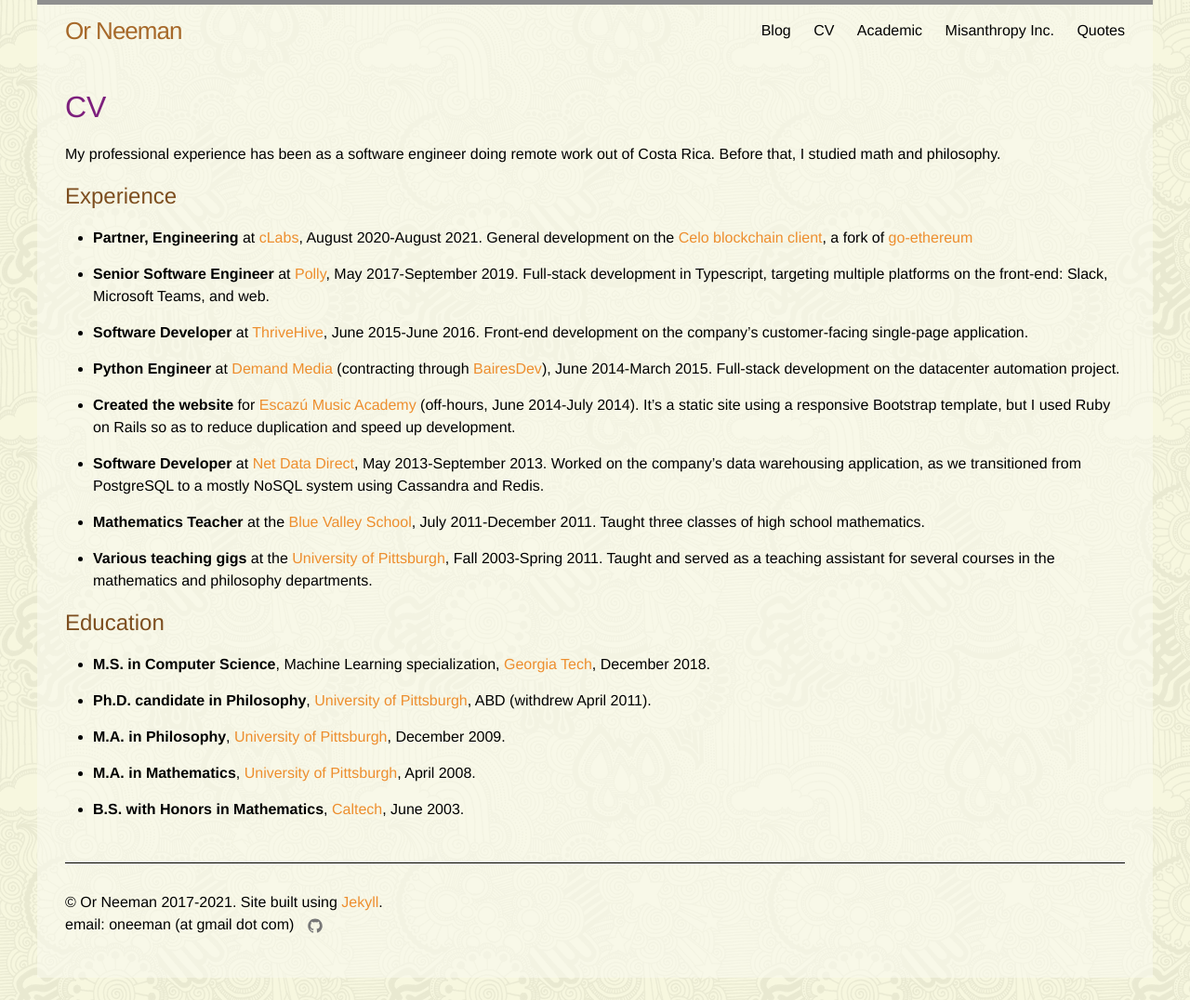
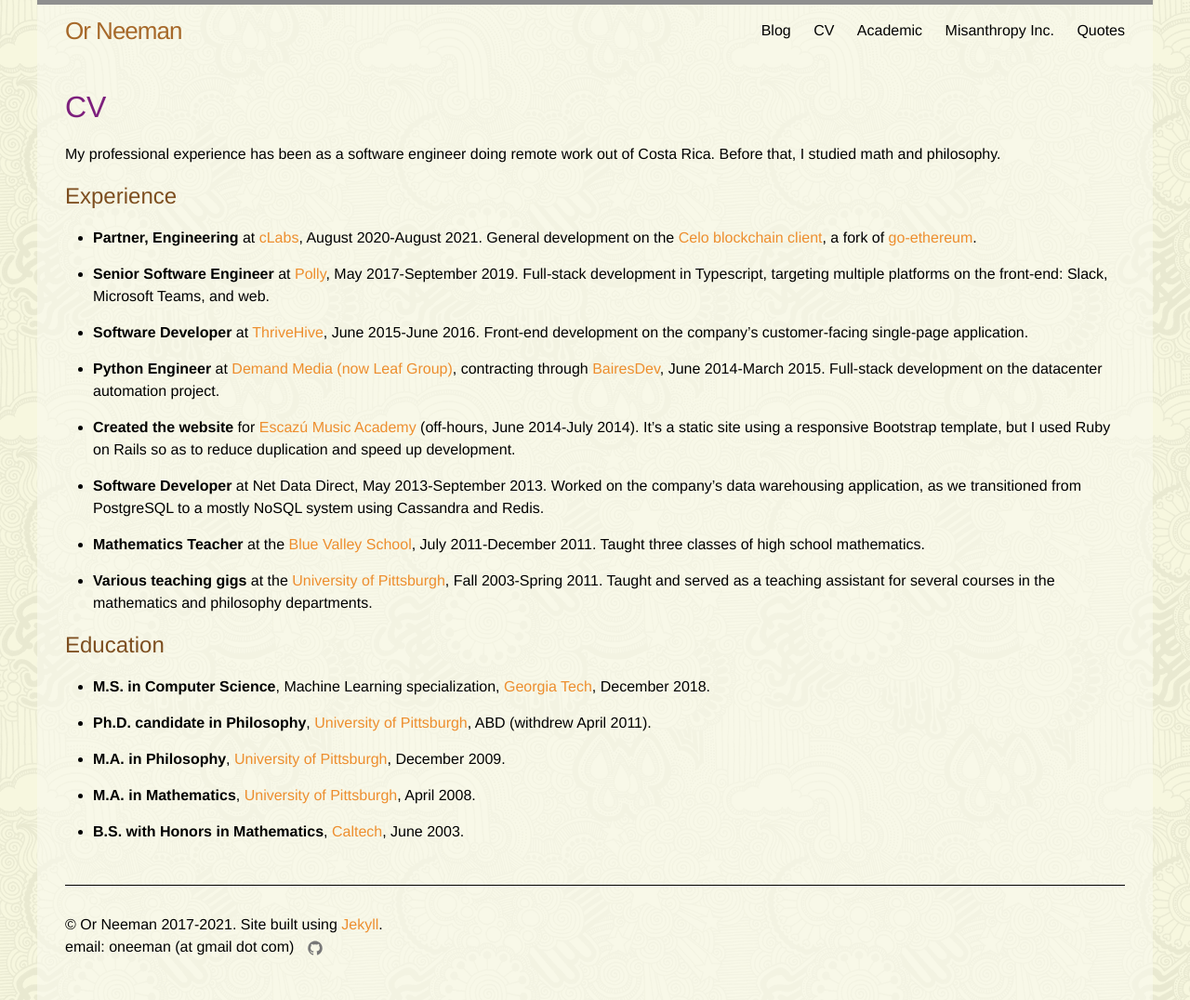
Before and after one commit to oneeman/oneeman.github.io, a Jekyll site: the page built from cv.md, in a window 1280 px wide. Shown: the whole page at 93% size. Built offline with Jekyll 4.4.1, drawn with Linux system fonts in a browser that asks for light colours.

Commit message:
Tweaks on cv page

```diff
--- a/cv.md
+++ b/cv.md
@@ -10,29 +10,29 @@
 
 ## Experience
 
-* **Partner, Engineering** at [cLabs](https://celo.org), August 2020-August 2021.
-General development on the [Celo blockchain client](https://github.com/celo-org/celo-blockchain), a fork of [go-ethereum](https://github.com/ethereum/go-ethereum)
+* **Partner, Engineering** at [cLabs](https://www.clabs.co), August 2020-August 2021.
+General development on the [Celo blockchain client](https://github.com/celo-org/celo-blockchain), a fork of [go-ethereum](https://github.com/ethereum/go-ethereum).
 
 * **Senior Software Engineer** at [Polly](https://polly.ai), May 2017-September 2019.
 Full-stack development in Typescript, targeting multiple platforms on the front-end: Slack, Microsoft Teams, and web.
 
 
-* **Software Developer** at [ThriveHive](http://thrivehive.com), June 2015-June 2016.  Front-end development
+* **Software Developer** at [ThriveHive](https://thrivehive.com), June 2015-June 2016.  Front-end development
 on the company's customer-facing single-page application.
 
-* **Python Engineer** at [Demand Media](http://www.demandmedia.com) (contracting through
-[BairesDev](http://bairesdev.com)), June 2014-March 2015.  Full-stack development on the datacenter automation
+* **Python Engineer** at [Demand Media (now Leaf Group)](https://www.leafgroup.com/), contracting through
+[BairesDev](http://bairesdev.com), June 2014-March 2015.  Full-stack development on the datacenter automation
 project.
 
-* **Created the website** for [Escazú Music Academy](http://www.escazumusic.com) (off-hours, June 2014-July 2014).  It's a static
+* **Created the website** for [Escazú Music Academy](https://www.escazumusic.com) (off-hours, June 2014-July 2014).  It's a static
 site using a responsive Bootstrap template, but I used Ruby on Rails so as to reduce duplication and speed up
 development.
 
-* **Software Developer** at [Net Data Direct](http://netdatadirect.com), May 2013-September 2013.  Worked on the
+* **Software Developer** at Net Data Direct, May 2013-September 2013.  Worked on the
 company's data warehousing application, as we transitioned from PostgreSQL to a mostly NoSQL system using Cassandra and
 Redis.
 
-* **Mathematics Teacher** at the [Blue Valley School](http://www.bluevalley.ed.cr/), July 2011-December 2011.  Taught
+* **Mathematics Teacher** at the [Blue Valley School](https://www.bluevalley.ed.cr/), July 2011-December 2011.  Taught
 three classes of high school mathematics.
 
 * **Various teaching gigs** at the [University of Pittsburgh](https://www.pitt.edu), Fall 2003-Spring 2011.  Taught and served as a teaching
```
